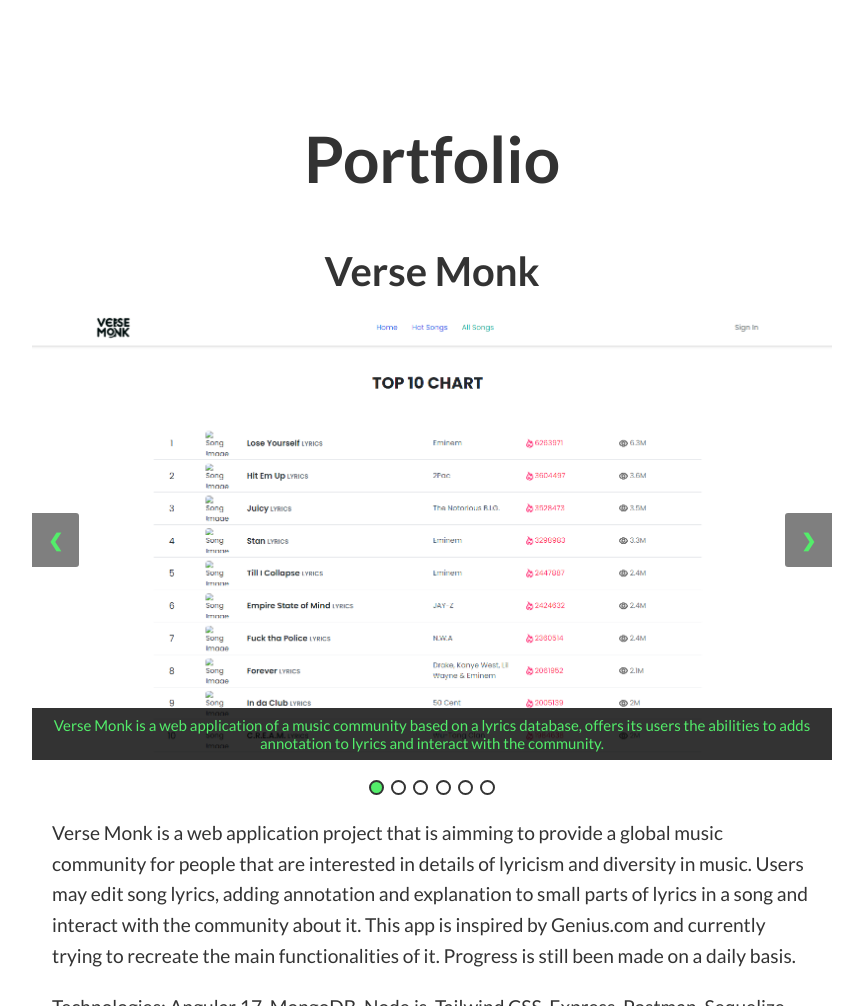
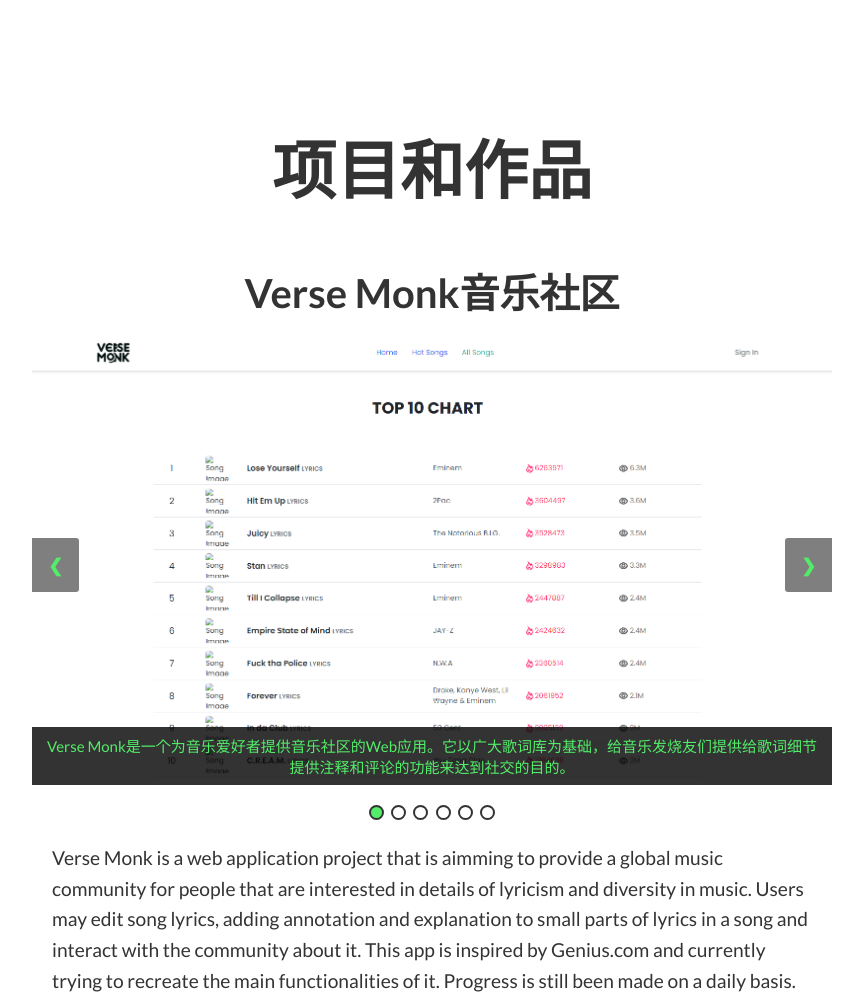
Before and after one commit to ChuwenSun/Portfolio_cn, a plain HTML site: page index.html in a window 1280 px wide. Shown: the part 780-1786 px from the top of the page, without its empty margins (208-1071 px from the left). Drawn offline with nearby package versions, Linux system fonts and the light colour scheme.

Commit message:
first bottom note

```diff
--- a/index.html
+++ b/index.html
@@ -44,7 +44,7 @@
         data-aos="fade-up">我是</h2>
       <h1 id="nameh1" data-aos-anchor="#top" data-aos-anchor-placment="top-center" data-aos-delay="300"
         data-aos="fade-up">
-        孙楚文.</h1>
+        孙楚文,</h1>
       <h2 id="seh2" data-aos-anchor="#top" data-aos-anchor-placment="top-center" data-aos-delay="450"
         data-aos="fade-up">
         我是一名软件工程师</h2>
@@ -58,11 +58,11 @@
 
   <div id="projects">
     <div id="projectsTitle" data-aos="fade-up">
-      <h1>Portfolio</h1>
+      <h1>项目和作品</h1>
     </div>
 
     <div id="recipix" data-aos="fade-up">
-      <h1 class="projectTitle">Verse Monk</h1>
+      <h1 class="projectTitle">Verse Monk音乐社区</h1>
       <!-- Slideshow container -->
       <div class="slideshow-container">
 
@@ -70,7 +70,8 @@
 
           <div class="projectImage" id="recipixslide1"></div>
 
-          <div class="text">Verse Monk is a web application of a music community based on a lyrics database, offers its users the abilities to adds annotation to lyrics and interact with the community.  </div>
+          <div class="text">Verse Monk是一个为音乐爱好者提供音乐社区的Web应用。它以广大歌词库为基础，给音乐发烧友们提供给歌词细节提供注释和评论的功能来达到社交的目的。
+          </div>
         </div>
 
         <div class="recipixSlides fade">
```
